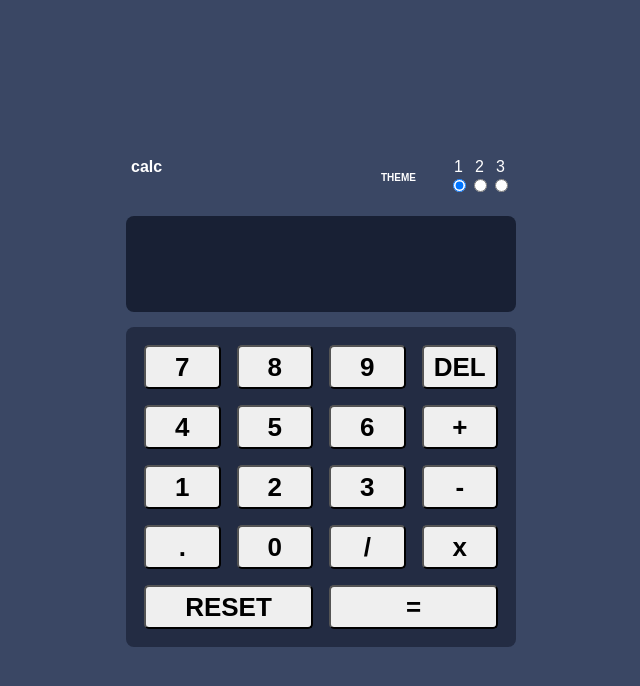
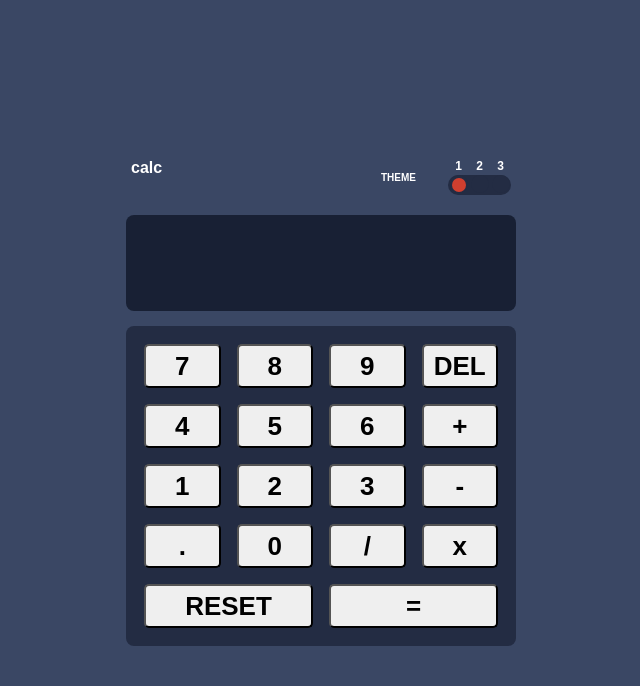
Before and after one commit to kosolapiyD/calculator, a React (Vite) app: page / in a window 1280 px wide. Shown: the top 686 px of the page, without its empty margins (319-959 px from the left). Built offline with nearby package versions, Linux system fonts and the light colour scheme.

Commit message:
theme switch buttons css

```diff
--- a/src/components/calc-header/CalcHeader.scss
+++ b/src/components/calc-header/CalcHeader.scss
@@ -1,3 +1,5 @@
+@import '../../styles/reset';
+
 .calc-header {
     padding        : 5px;
     margin         : 15px;
@@ -26,33 +28,58 @@
             .switch-labels {
                 display        : flex;
                 justify-content: space-around;
+                font-size      : 12px;
+                font-weight    : bold;
+                padding-bottom : 2px;
             }
 
             .switch-buttons {
-                display: flex;
+                display      : flex;
+                border-radius: 18px;
 
-                .switch-radio-item .radio-input {}
+                .switch-radio-item {
 
-                .switch-radio-item .radio-input:hover {}
+                    input.radio-input:checked,
+                    input.radio-input:not(:checked) {
+                        position: relative;
+                        cursor  : pointer;
+                    }
 
-                .switch-radio-item .radio-input:before {
-                    content: '';
+                    input.radio-input:checked:before,
+                    input.radio-input:not(:checked):before {
+                        content      : '';
+                        position     : absolute;
+                        left         : -3px;
+                        top          : -3px;
+                        width        : 18px;
+                        height       : 18px;
+                        border-radius: 100%;
+                    }
 
+                    input.radio-input:checked:after,
+                    input.radio-input:not(:checked):after {
+                        content           : '';
+                        width             : 14px;
+                        height            : 14px;
+                        position          : absolute;
+                        top               : 0;
+                        left              : -1px;
+                        border-radius     : 100%;
+                        -webkit-transition: all 0.2s ease;
+                        transition        : all 0.2s ease;
+                    }
 
+                    input.radio-input:not(:checked):after {
+                        opacity          : 0;
+                        -webkit-transform: scale(0);
+                        transform        : scale(0);
+                    }
 
-                }
-
-                .switch-radio-item .radio-input:checked {
-                    position    : relative;
-                    padding-left: 28px;
-                    cursor      : pointer;
-                    line-height : 20px;
-                    display     : inline-block;
-                    color       : #666;
-                }
-
-                .switch-radio-item .radio-input:checked:before {
-                    background: red;
+                    input.radio-input:checked:after {
+                        opacity          : 1;
+                        -webkit-transform: scale(1);
+                        transform        : scale(1);
+                    }
                 }
             }
         }
--- a/src/styles/_colors.scss
+++ b/src/styles/_colors.scss
@@ -1,3 +1,4 @@
+// ======== BACKGROUNDS ======== //
 $main-background-1:#3a4764;
 $main-background-2:#e6e6e6;
 $main-background-3:#160628;
@@ -6,10 +7,16 @@ $screen-background-1:#182034;
 $screen-background-2:#ededed;
 $screen-background-3:#1d0934;
 
-$keypad-background-1:#232c43;
-$keypad-background-2:#d1cccc;
-$keypad-background-3:#1d0934;
+$keypad-and-toggle-background-1:#232c43;
+$keypad-and-toggle-background-2:#d1cccc;
+$keypad-and-toggle-background-3:#1d0934;
 
+// ======== TEXTS ======== //
 $main-text-1:#ffffff;
 $main-text-2:#35352c;
 $main-text-3:#ffe53d;
+
+// ======== KEYS ======== //
+$key-red-background-and-toggle-1   :#d03f2f;
+$key-orange-background-and-toggle-2:#ca5502;
+$key-pure-cyan-background-and-toggle-3:#00e0d1;
--- a/src/styles/_reset.scss
+++ b/src/styles/_reset.scss
@@ -11,8 +11,16 @@
         background-color: $screen-background-1;
     }
 
-    div.calc-body {
-        background-color: $keypad-background-1;
+    div.calc-body,
+    .switch-buttons,
+    input.radio-input:checked:before,
+    input.radio-input:not(:checked):before {
+        background-color: $keypad-and-toggle-background-1;
+    }
+
+    input.radio-input:checked:after,
+    input.radio-input:not(:checked):after {
+        background-color: $key-red-background-and-toggle-1;
     }
 }
 
@@ -27,8 +35,16 @@
         background-color: $screen-background-2;
     }
 
-    div.calc-body {
-        background-color: $keypad-background-2;
+    div.calc-body,
+    .switch-buttons,
+    input.radio-input:checked:before,
+    input.radio-input:not(:checked):before {
+        background-color: $keypad-and-toggle-background-2;
+    }
+
+    input.radio-input:checked:after,
+    input.radio-input:not(:checked):after {
+        background-color: $key-orange-background-and-toggle-2;
     }
 }
 
@@ -43,7 +59,15 @@
         background-color: $screen-background-3;
     }
 
-    div.calc-body {
-        background-color: $keypad-background-3;
+    div.calc-body,
+    .switch-buttons,
+    input.radio-input:checked:before,
+    input.radio-input:not(:checked):before {
+        background-color: $keypad-and-toggle-background-3;
+    }
+
+    input.radio-input:checked:after,
+    input.radio-input:not(:checked):after {
+        background-color: $key-pure-cyan-background-and-toggle-3;
     }
 }
```
